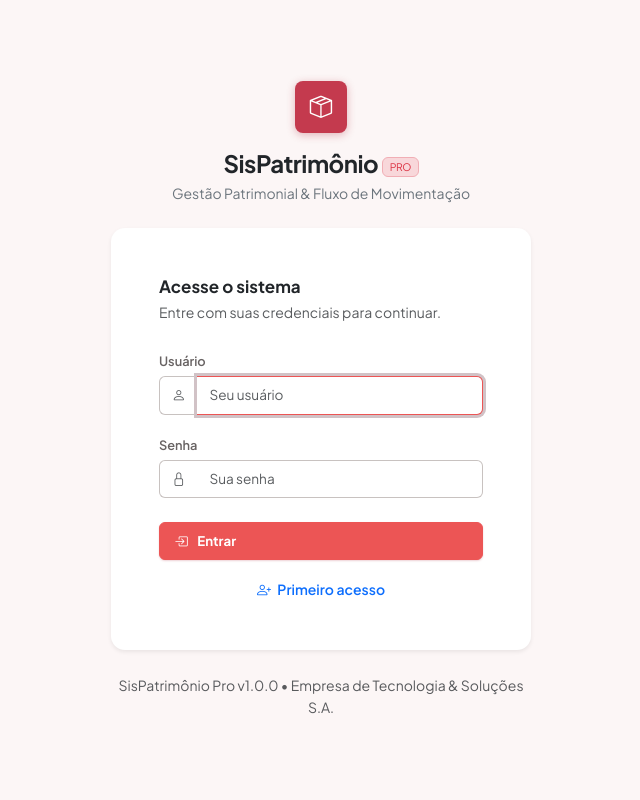
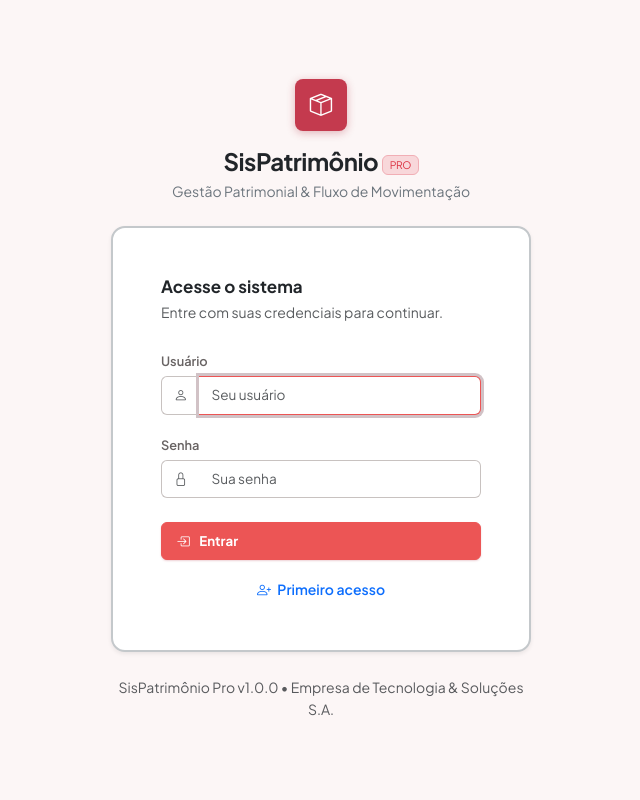
Before and after one commit to wellingtonsr1/sistema_patrimonio, a FastAPI app: page /login in a window 1280 px wide. Shown: the whole page, without its empty margins (319-959 px from the left). Run offline with FastAPI, Linux system fonts and the light colour scheme.

Commit message:
Ajuste da borda na tela de login

```diff
--- a/app/web/templates/login.html
+++ b/app/web/templates/login.html
@@ -28,7 +28,7 @@
 </head>
 <body>
     <div class="d-flex align-items-center justify-content-center" style="min-height:100vh;min-height:100dvh;padding:1.5rem;background-color: rgb(252, 246, 246);">
-        <div class="w-100" style="max-width:420px;">
+        <div class="w-100" style="max-width:420px;;">
             <!-- Brand -->
             <div class="text-center mb-4">
                 <span class="navbar-brand-icon d-inline-flex" style="width:52px;height:52px;font-size:1.4rem;">
@@ -42,7 +42,7 @@
             </div>
 
             <!-- Login Card -->
-            <div class="card shadow-sm border-0" style="border-radius:14px;background:var(--c-surface);">
+            <div class="card shadow-sm border border-2 border-secondary-subtle" style="border-radius:14px;background:var(--c-surface);">
                 <div class="card-body p-4 p-md-5">
                     <h5 class="fw-bold mb-1" style="font-size:1.06rem;">Acesse o sistema</h5>
                     <p class="text-muted small mb-4">Entre com suas credenciais para continuar.</p>
```
Also changed, not shown: data/patrimonio.db.
